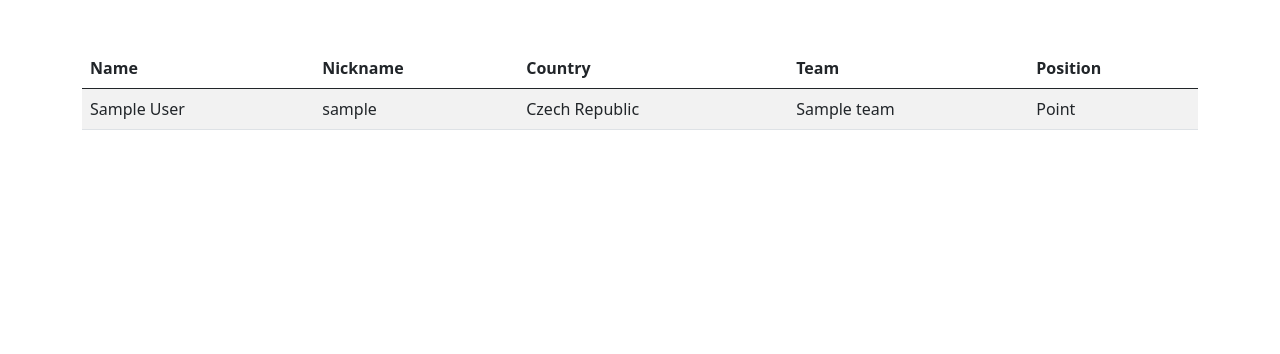
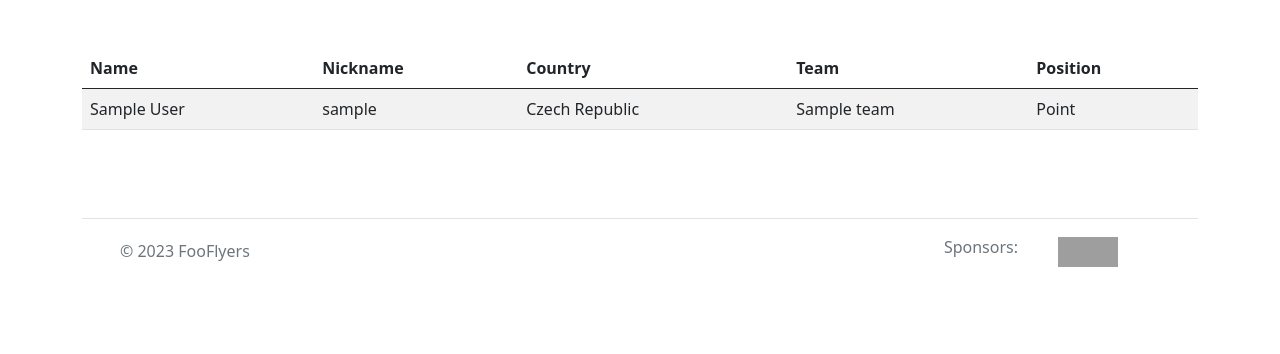
Before and after one commit to paulobueno/point-tracker, a Django app: page /athletes in a window 1280 px wide. Shown: the part 62-416 px from the top of the page. Run offline with Django 4.2, Linux system fonts and the light colour scheme; tables that the repository leaves empty hold one stand-in row (values such as "Sample post"); some libraries are stand-ins or nearby versions; grey boxes are pictures that could not be loaded.

Commit message:
added footer

```diff
--- a/tracker/templates/main.html
+++ b/tracker/templates/main.html
@@ -54,6 +54,7 @@
 
 
 
+
     </style>
 </head>
 <body>
@@ -88,5 +89,39 @@
 {% block content %}
 {% endblock %}
 
+<footer class="py-5">
+    <div class="container">
+        <footer class="d-flex flex-wrap justify-content-between align-items-center py-3 my-4 border-top">
+            <div class="col-md-4 d-flex align-items-center">
+                <a href="/" class="mb-3 me-2 mb-md-0 text-muted text-decoration-none lh-1">
+                    <svg class="bi" width="30" height="24">
+                        <use xlink:href="#bootstrap"></use>
+                    </svg>
+                </a>
+                <span class="mb-3 mb-md-0 text-muted">© 2023 FooFlyers</span>
+            </div>
+
+            <ul class="nav col-md-4 justify-content-end list-unstyled d-flex">
+                <span class="mb-3 mb-md-0 text-muted">Sponsors: </span>
+                <li class="ms-3"><a class="text-muted" href="https://www.flyaerodyne.com/">
+                    <svg class="bi" width="24" height="24">
+                        <img src="https://www.flyaerodyne.com/wp-content/uploads/2017/03/Logo.png" width="60" height="30">
+                    </svg>
+                </a></li>
+                <li class="ms-3"><a class="text-muted" href="#">
+                    <svg class="bi" width="24" height="24">
+                        <use xlink:href="#instagram"></use>
+                    </svg>
+                </a></li>
+                <li class="ms-3"><a class="text-muted" href="#">
+                    <svg class="bi" width="24" height="24">
+                        <use xlink:href="#facebook"></use>
+                    </svg>
+                </a></li>
+            </ul>
+        </footer>
+    </div>
+</footer>
+
 </body>
 </html>
```
